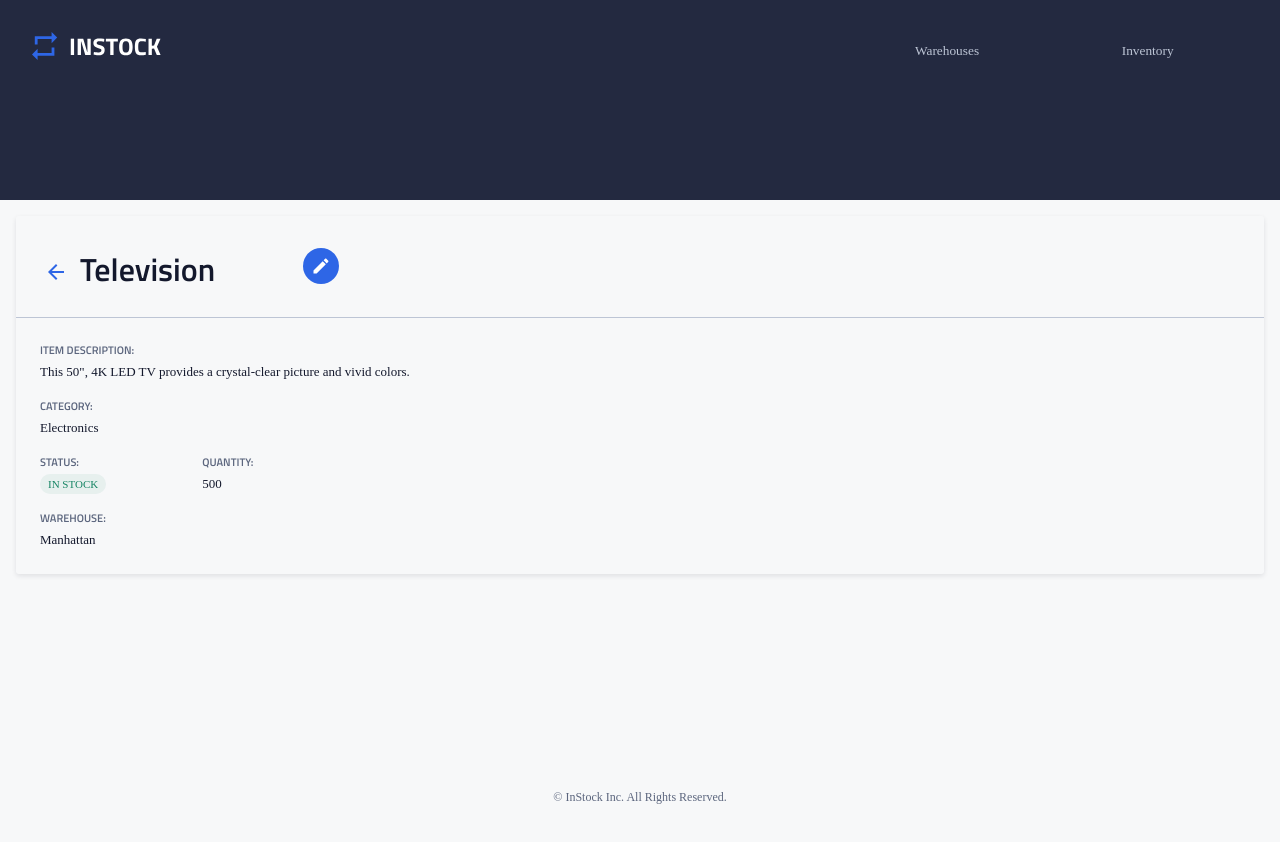
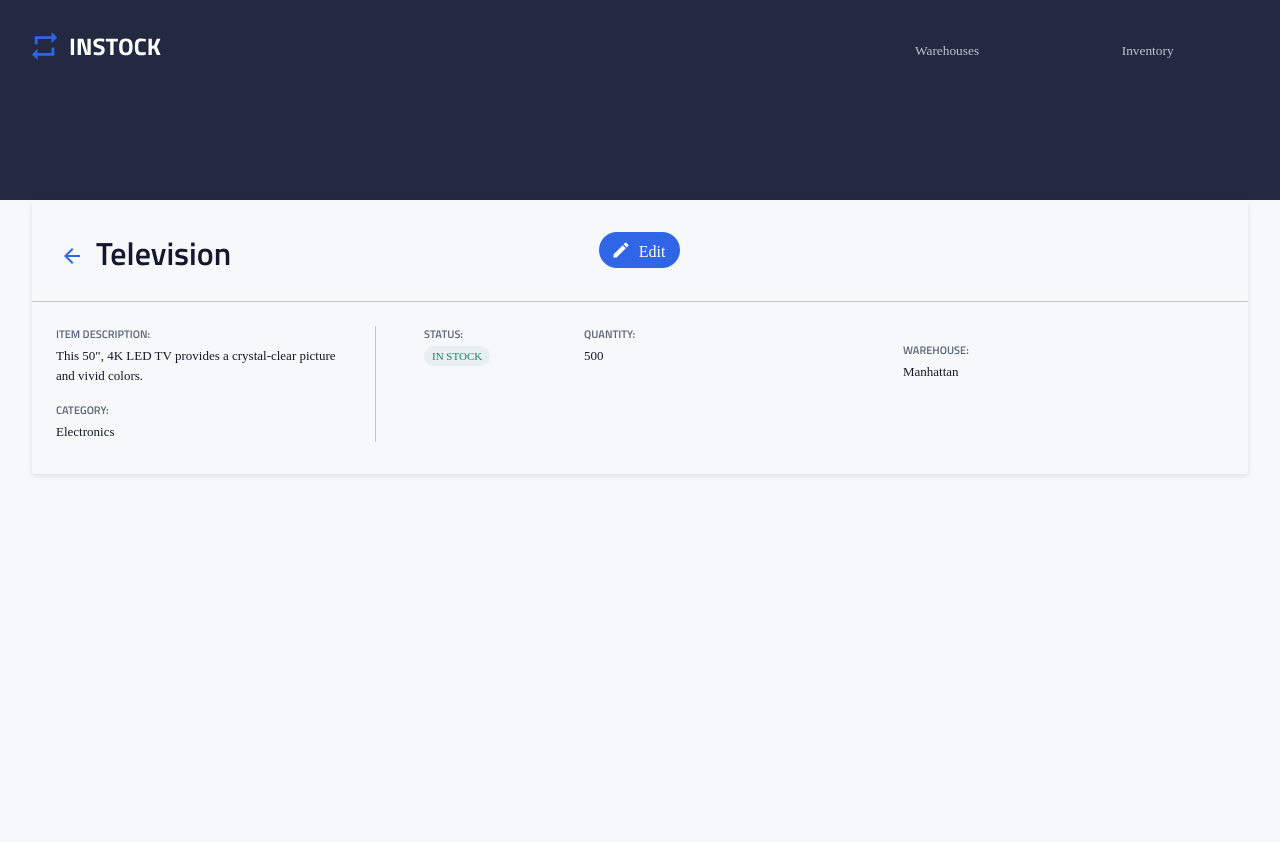
Before and after one commit to CDeweger/instock-sprint, a React (Create React App) app in the folder client/: page /test in a window 1280 px wide. Shown: the top 842 px of the page. Built offline with nearby package versions, Linux system fonts and the light colour scheme; a web font is replaced by a local one.

Commit message:
add tablet styling

```diff
--- a/client/src/components/InventoryItemDetails/InventoryItemDetails.js
+++ b/client/src/components/InventoryItemDetails/InventoryItemDetails.js
@@ -7,6 +7,7 @@ import editImg from "../../assets/icons/edit-24px.svg";
 const InventoryItemDetails = () => {
   return (
     <>
+      <div className="test">
         <div className="item-container">
           <div className="item-container__header">
             <Link to={`/`} className="item-container__link-back">
@@ -27,7 +28,7 @@ const InventoryItemDetails = () => {
             <h1 className="item-container__title">Television</h1>
 
             <div className="item-container__edit-background">
-            <Link to={`/`}>
+              <Link to={`/`} className="item-container__link">
                 <svg
                   className="item-container__edit-img"
                   width="24"
@@ -41,7 +42,7 @@ const InventoryItemDetails = () => {
                     fill="#FFFFFF"
                   />
                 </svg>
-
+                <p className="edit-text">Edit</p>
                 {/* <img src={editImg} alt="edit"></img>Edit */}
               </Link>
             </div>
@@ -63,19 +64,20 @@ const InventoryItemDetails = () => {
 
             <div className="stock-info">
               <div className="stock-info__status-qty">
+                <div className="stock-info__status">
                   <p className="item-info__title item-info__title-status">
                     STATUS:
                   </p>
                   <p className="item-info__detail-status">IN STOCK</p>
                 </div>
-            <div>
+                <div className="stock-info__qty">
                   <p className="item-info__title item-info__title-quantity">
                     QUANTITY:
                   </p>
                   <p className="item-info__detail">500</p>
                 </div>
               </div>
-
+              <div>
                 <div className="warehouse-info">
                   <p className="item-info__title item-info__title-warehouse">
                     WAREHOUSE:
@@ -84,6 +86,9 @@ const InventoryItemDetails = () => {
                 </div>
               </div>
             </div>
+          </div>
+        </div>
+      </div>
     </>
   );
 };
--- a/client/src/components/InventoryItemDetails/InventoryItemDetails.scss
+++ b/client/src/components/InventoryItemDetails/InventoryItemDetails.scss
@@ -7,15 +7,26 @@
   box-shadow: 0px 2px 5px rgba(19, 24, 44, 0.1);
   margin: 1rem 1rem 10.375rem 1rem;
   //position: relative;
+  @include mixins.tablet {
+    margin: 0 2rem 40rem 2rem;
+  }
+  &__link {
+  }
 
   &__header {
     @include mixins.flex(flex-start, flex-start, row);
     border-bottom: colors.$secondary-medium solid 1px;
+    @include mixins.tablet {
+      @include mixins.flex(flex-start, flex-start, row);
+    }
   }
   &__title {
     margin-top: 1.8rem;
     margin-bottom: 1.5rem;
     margin-right: 5.5rem;
+    @include mixins.tablet {
+      margin-right: 23rem;
+    }
   }
 
   &__link-back {
@@ -29,18 +40,31 @@
     height: 2.25rem;
     border-radius: 25px;
     margin-top: 2rem;
+    @include mixins.tablet {
+      width: 5.0625rem;
+    }
   }
   &__edit-img {
     margin: 0.3438rem;
     padding: 0.125rem;
+    @include mixins.tablet {
+      margin-left: 0.625rem;
+    }
   }
 }
 
 .item-box {
   margin: 1.5rem;
+  @include mixins.tablet {
+    @include mixins.flex(flex-start, _, _);
+  }
 }
 
 .item-info {
+  @include mixins.tablet {
+    border-right: colors.$secondary-medium solid 1px;
+    margin-bottom: 2rem;
+  }
   &__title {
     color: colors.$secondary-dark;
     margin-bottom: 0.25rem;
@@ -48,6 +72,9 @@
   }
   &__title-description {
     margin-top: 1rem;
+    @include mixins.tablet {
+      margin-top: 0;
+    }
   }
   &__title-category {
     margin-top: 1rem;
@@ -55,16 +82,26 @@
   &__title-status {
     margin-top: 1rem;
     width: 50%;
+    @include mixins.tablet {
+      margin-top: 0;
+    }
   }
   &__title-quantity {
     margin-top: 1rem;
     width: 50%;
+    @include mixins.tablet {
+      margin-top: 0;
+    }
   }
   &__title-warehouse {
     margin-top: 1rem;
   }
   &__detail {
     @include mixins.mobil-body-medium;
+    @include mixins.tablet {
+      width: 18.4375rem;
+      margin-right: 1.5rem;
+    }
   }
 
   //this will need to be dynamic
@@ -74,16 +111,53 @@
     padding: 0.25rem 0.5rem;
     border-radius: 20px;
     display: inline;
+    // width: 4rem;
     @include mixins.mobil-body-small;
+    @include mixins.tablet {
+      width: 4rem;
+    }
   }
 }
 .stock-info {
   @include mixins.flex(flex-start, _, row);
+  flex-wrap: wrap;
   &__status-qty {
-    margin-right: 6rem;
+    @include mixins.flex(flex-start, _, row);
+  }
+  &__status {
+    margin-right: 5rem;
+    width: 5rem;
+    @include mixins.tablet {
+      margin-right: 0;
+      width: 10rem;
+    }
+  }
+  &__qty {
+    margin-right: 5.5rem;
+    @include mixins.tablet {
+      margin-right: 0;
+    }
+  }
+
+  @include mixins.tablet {
+    margin-left: 3rem;
   }
 }
 
 .warehouse-info {
   padding-bottom: 1.5rem;
 }
+
+.edit-text {
+  display: none;
+  @include mixins.tablet {
+    display: inline;
+    color: white;
+    position: relative;
+    top: -0.625rem;
+  }
+}
+
+// .test {
+//   border: red 1px solid;
+// }
```
Also changed, not shown: client/src/styles/partials/_variables.scss (+4 -4 lines). Lines whose indentation alone changed are shown as unchanged.
